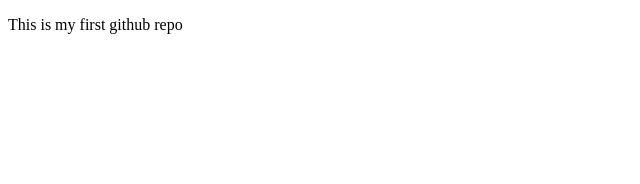
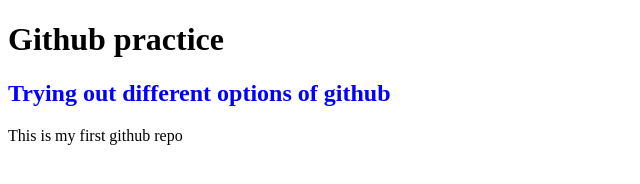
Before and after one commit to Maliha20/my-first-repo, a plain HTML site: page index.html in a window 1280 px wide. Shown: the whole page, without its empty margins (0-640 px from the left). Drawn offline with Linux system fonts and the light colour scheme.

Commit message:
second push

```diff
--- a/index.html
+++ b/index.html
@@ -7,6 +7,9 @@
     <title>my first repo</title>
 </head>
 <body>
+    <h1>Github practice</h1>
+    <h2 style="color: blue;">Trying out different options of github</h2>
     <p>This is my first github repo</p>
+
 </body>
 </html>
```
